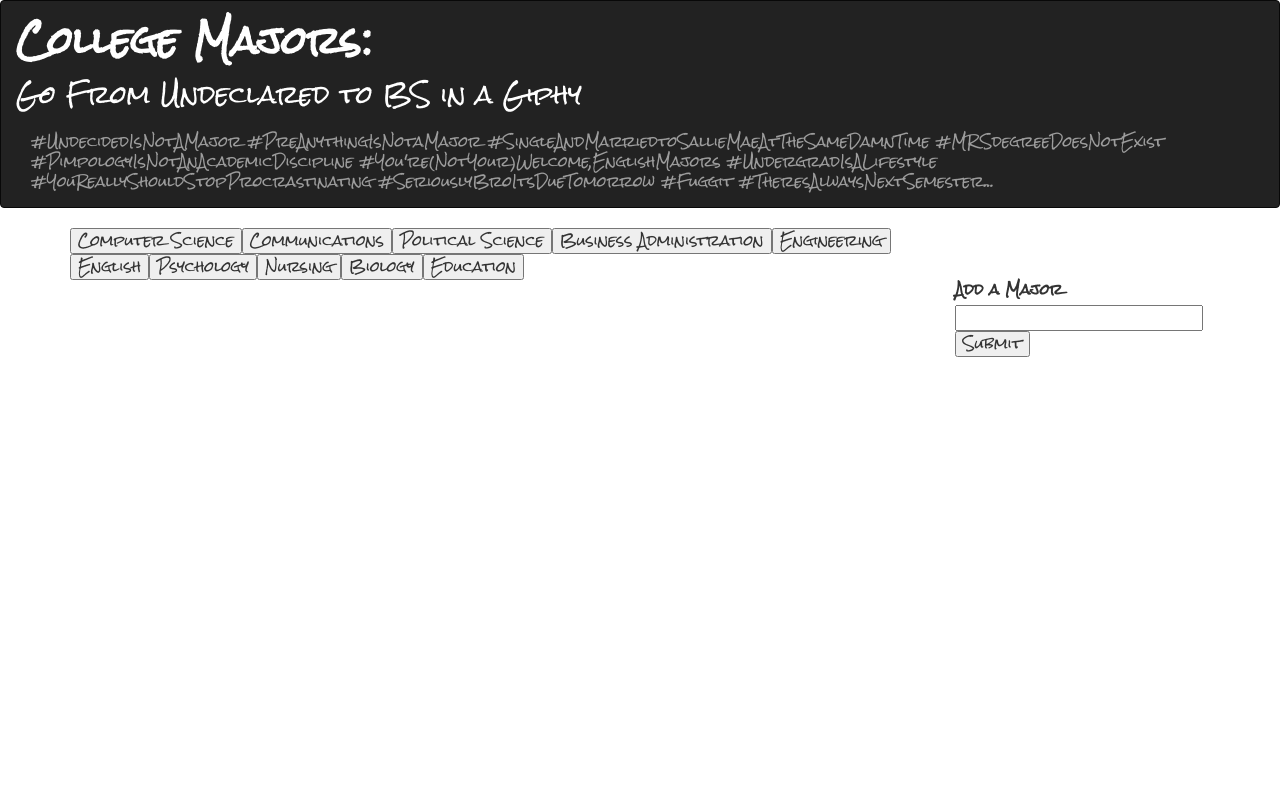
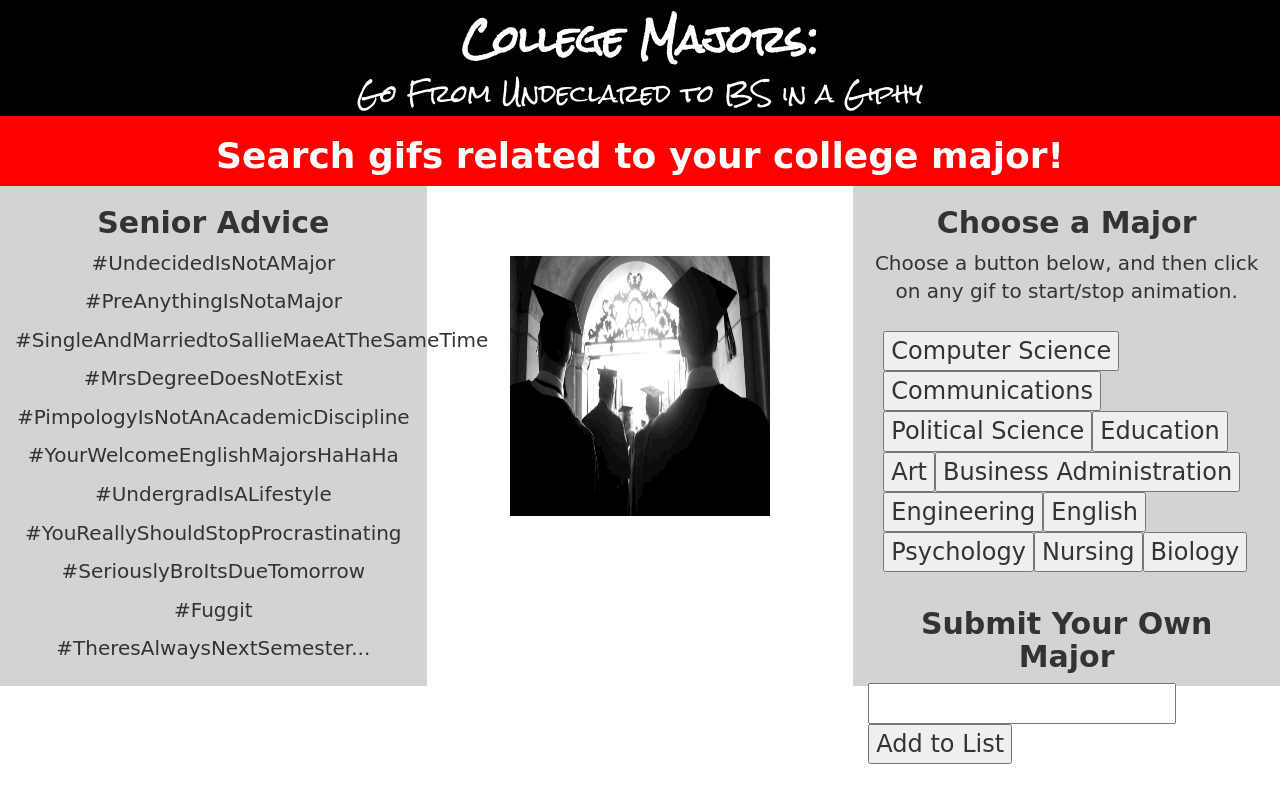
Before and after one commit to tarheeljessicajones/giphySearch1, a plain HTML site: page giphySearch1.html in a window 1280 px wide. Drawn offline with nearby package versions, Linux system fonts and the light colour scheme; a web font is replaced by a local one.

Commit message:
layout changes and added comments

```diff
--- a/assets/css/giphySearch1.css
+++ b/assets/css/giphySearch1.css
@@ -1,14 +1,67 @@
 .row, .container {
-	font-family: 'Rock Salt', cursive;
-	font-color: white;
+	/*font-family: 'Rock Salt', cursive;*/
+	/*font-family: 'Reenie Beanie', cursive;*/
+	font-family: 'Swanky and Moo Moo', cursive;
+	font-size: 24px;
 }
 
-.html {
-	font-color: white;
+
+#title, h1, h3, h5 {
+	color: white;
 	font-family: 'Rock Salt', cursive;
+	text-align: center;
 }
 
-.navbar-header, h1, h3 {
+#description {
+	background-color: red;
+	font-family: 'Swanky and Moo Moo', cursive;
+	text-align: center;
 	color: white;
-	font-family: 'Rock Salt', cursive;
+
 }
+
+button {
+	margin: 20px;
+}
+
+#top {
+	padding: 15px;
+}
+
+#seniorAdvice {
+	background-color: #D3D3D3;
+	height: 500px;
+
+}
+
+
+#chooseMajor{
+	background-color: #D3D3D3;
+	height: 500px
+}
+
+p {
+	font-size: 20px;
+	text-align: center;
+}
+h2 {
+	text-align: center;
+}
+
+#title {
+	background-color: black;
+
+}
+
+img {
+	display: block;
+    margin-left: auto;
+    margin-right: auto
+}
+
+#college {
+	padding: 20px;
+	margin-top: 50px;
+	height: 300px;
+	width: 300px;
+}
--- a/assets/javascript/giphySearch1.js
+++ b/assets/javascript/giphySearch1.js
@@ -1,5 +1,7 @@
-  var majors = ["Computer Science", "Communications", "Political Science", "Business Administration", "Engineering", "English", "Psychology","Nursing","Biology","Education"];
+ //declare variables
+  var majors = ["Computer Science", "Communications", "Political Science", "Education" , "Art", "Business Administration", "Engineering", "English", "Psychology","Nursing","Biology"];
 
+      //buttons appear in the "top" section of the document
       function renderButtons() {
         $("#top").empty();
         for (var i = 0; i < majors.length; i++) {
@@ -15,6 +17,7 @@
           }
       }
 
+      //ajax call to get gifs of the button selected
       function displayMajorInfo() {
         $("#outcome").empty();
          var x = $(this).data("search");
@@ -22,12 +25,11 @@
           console.log(queryURL);
 
       $.ajax({url:queryURL,method:"GET"})
-
+        //get stills and animated gifs... default view is still
         .done(function(response) {
           var results = response.data;
           for (var i=0; i<results.length ; i++) {
             var rating = results[i].rating;
-            var p = $("<p>").html("Rating: " + rating);
             var image = $("<img>");
             image.attr("src", results[i].images.fixed_height_still.url);
             image.attr("data-still", results[i].images.fixed_height_still.url);
@@ -35,11 +37,12 @@
             image.attr("class", 'url');
             image.attr("data-state", 'still');
 
-            $("#outcome").prepend(p);
+            //display images in outcome section
             $("#outcome").prepend(image);
 
           }
 
+          //on click of each image, change data-state from still to animated
           $(".url").on("click", function() {
                 var state = $(this).attr("data-state");
                 // If the clicked image's state is still, update its src attribute to what its data-animate value is.
@@ -56,16 +59,19 @@
         });
       }
 
-
+      //on click of the add-major button, add a corresponding button to the button array. Then clear the input field
       $("#add-major").on("click", function(event) {
         event.preventDefault();
-        var major = $("#to-do").val().trim();
-        // The movie from the textbox is then added to our array
+        var major = $("#major-input").val().trim();
+        // The major from the textbox is then added to our array
         majors.push(major);
         // Calling renderButtons which handles the processing of our major array
         renderButtons();
+        $("#major-input").val("");
       });
 
-    $(document).on("click", ".major", displayMajorInfo);
+    //on cick of a major button, display ajax info
+     $(document).on("click", ".major", displayMajorInfo);
 
+    //on page ready; show buttons
     renderButtons();
--- a/giphySearch1.html
+++ b/giphySearch1.html
@@ -14,39 +14,60 @@
       <script src="https://code.jquery.com/jquery.js"></script>
       <style type="text/css"></style>
       <link href="https://fonts.googleapis.com/css?family=Rock+Salt" rel="stylesheet">
+      <link href="https://fonts.googleapis.com/css?family=Reenie+Beanie" rel="stylesheet">
+      <link href="https://fonts.googleapis.com/css?family=Swanky+and+Moo+Moo" rel="stylesheet">
 
 </head>
 
 <body>
-	<nav class="navbar navbar-inverse">
-  		<div class="container-fluid">
-    		<div class="navbar-header"><h1><strong> College Majors: </strong></h1>
+      <div class="container-fluid" id="title">
+        <h1><strong> College Majors: </strong></h1>
         <h3>Go From Undeclared to BS in a Giphy</h3>
-        <p class="navbar-text navbar-right">#UndecidedIsNotAMajor   #PreAnythingIsNotaMajor   #SingleAndMarriedtoSallieMaeAtTheSameDamnTime  #MRSdegreeDoesNotExist #PimpologyIsNotAnAcademicDiscipline   #You're(NotYour)Welcome,EnglishMajors   #UndergradIsALifestyle   #YouReallyShouldStopProcrastinating   #SeriouslyBroItsDueTomorrow   #Fuggit   #TheresAlwaysNextSemester... </p>
-    		</div>
-    	</div>
-	</nav>
-
-  	<div class="container">
-    	<div class="row">
-      		<div id="top" class="col-md-9">
       </div>
 
-    	<div class= "row">
-    		<div id="outcome" class="col-md-9">
+  <div class="container-fluid" id="description">
+    <h1><strong>Search gifs related to your college major!</strong></h1>
   </div>
-    		<div id="user-input" class="col-md-3">
+
+  <div class="container-fluid">
+    <div class="row">
+
+      <div class="col-md-4" id="seniorAdvice"><h2><strong>Senior Advice</strong></h2>
+        <p>#UndecidedIsNotAMajor</p>
+        <p>#PreAnythingIsNotaMajor</p>
+        <p>#SingleAndMarriedtoSallieMaeAtTheSameTime</p>
+        <p>#MrsDegreeDoesNotExist</p>
+        <p>#PimpologyIsNotAnAcademicDiscipline</p>
+        <p>#YourWelcomeEnglishMajorsHaHaHa</p>
+        <p>#UndergradIsALifestyle</p>
+        <p>#YouReallyShouldStopProcrastinating</p>
+        <p>#SeriouslyBroItsDueTomorrow</p>
+        <p>#Fuggit</p>
+        <p>#TheresAlwaysNextSemester...</p>
+      </div>
+
+      <div class="col-md-4" id="outcome"><img src="assets/images/college.gif" alt="college gif" id="college"></div>
+
+      <div class="col-md-4" id="chooseMajor">
+        <h2><strong>Choose a Major</strong></h2>
+          <p>Choose a button below, and then click on any gif to start/stop animation.</p>
+          <div id="top"></div>
+
+          <h2><strong>Submit Your Own Major</strong></h2>
+              <div id="user-input">
               <form id="gif-form">
-      				<label for="major-input">Add a Major</label>
-      				<br>
                 <input type="text" id="major-input">
                 <!-- Button triggers new movie to be added -->
-      				<input id="add-major" type="submit" value="Submit">
+                <input id="add-major" type="submit" value="Add to List">
               </form>
             </div>
         </div>
       </div>
 
+    </div>
+  </div>
+
+
 <script type="text/javascript" src="assets/javascript/giphySearch1.js"></script>
 </body>
 
```
Also changed, not shown: assets/images/college.gif (added). Lines whose indentation alone changed are shown as unchanged.
